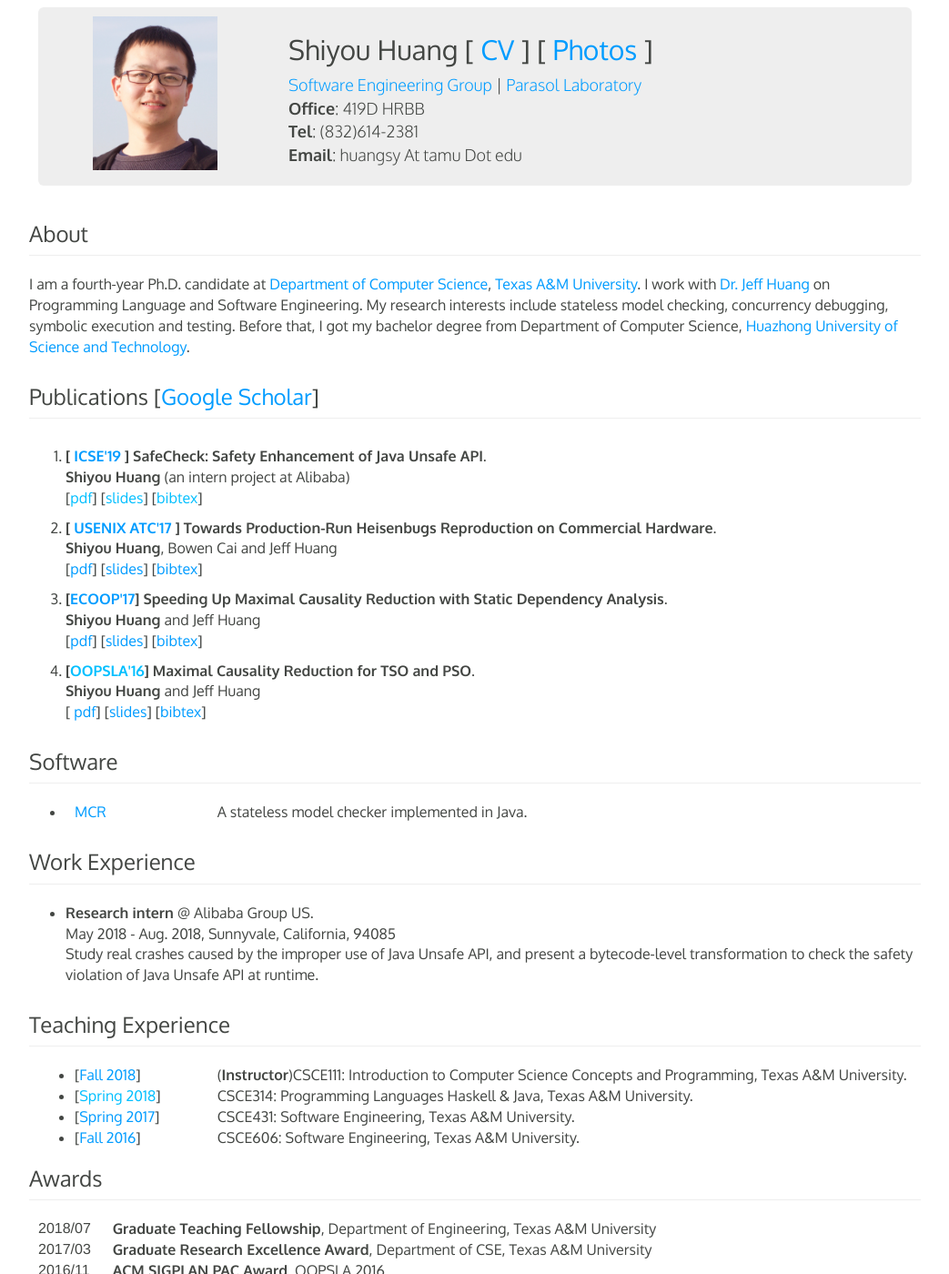
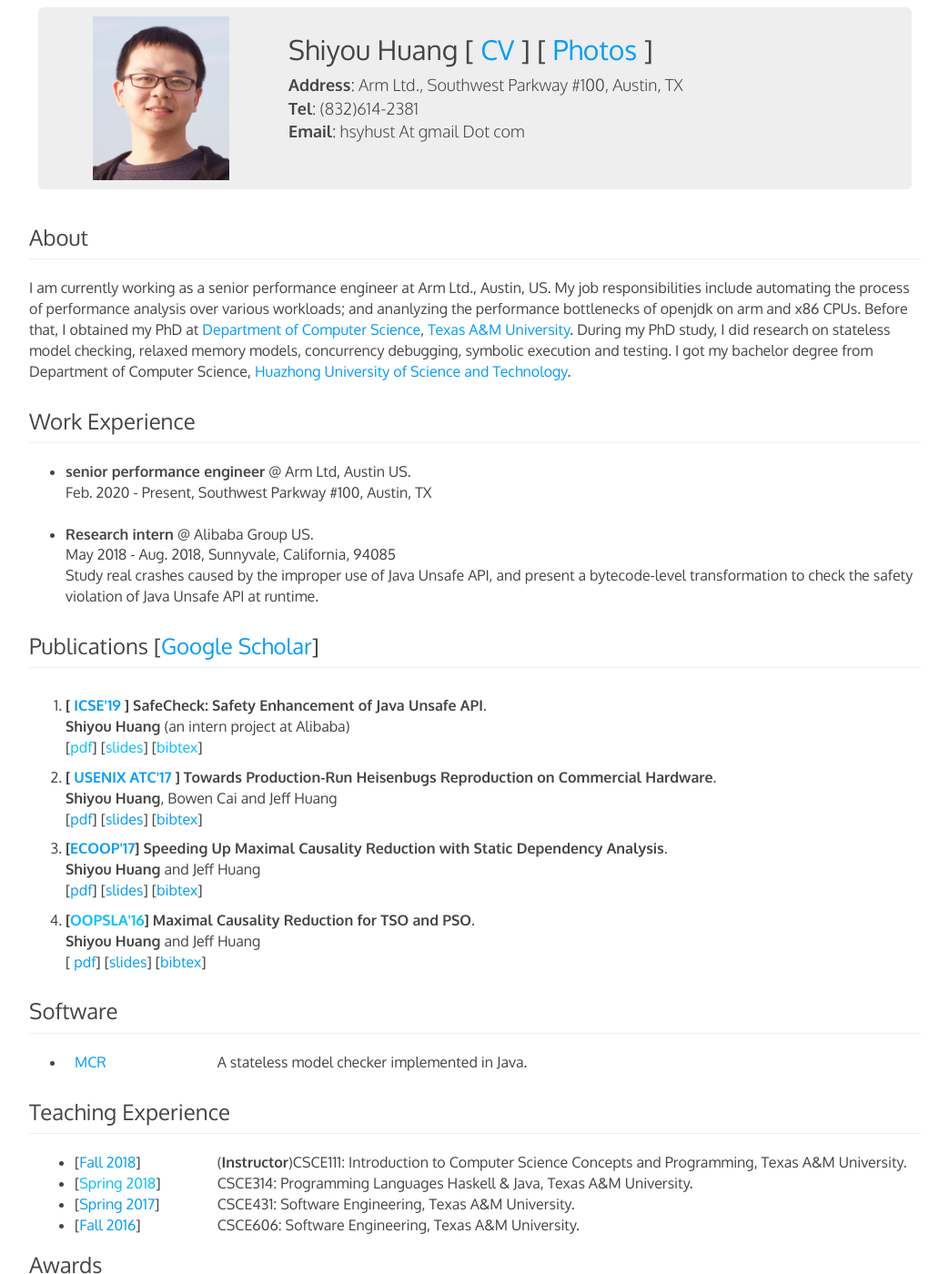
Before and after one commit to huangshiyou/huangshiyou.github.io, a Jekyll site: the page index.html, which Jekyll copies as it is, in a window 1280 px wide and 1400 px high. Shown: the whole window at 91% size, without its empty margins (118-1161 px from the left). Built offline with Jekyll 4.4.1, drawn with Linux system fonts in a browser that asks for light colours.

Commit message:
update bio

```diff
--- a/index.html
+++ b/index.html
@@ -37,7 +37,7 @@
                     <div class="row">
                         <div class="col-md-3">
                             <!-- <div class="thumbnail"> -->
-                                <img src="img/huang.jpg" alt="This was shot in California." width="70%">
+                                <img src="img/huang.jpg" alt="This was shot in California." width="150" height="180">
                             <!-- </div> -->
                         </div>
 
@@ -45,10 +45,10 @@
                             <h2>Shiyou Huang [ <a href="files/cv.pdf"> CV </a> ] [ <a href="https://huangsy.wixsite.com/travel"> Photos </a> ]</h2>
 
                             <p>
-                                <a href="https://parasol.tamu.edu/groups/huangroup/">Software Engineering Group </a> | <a href="https://parasol.tamu.edu/">Parasol Laboratory</a> <br>
-                                <strong>Office</strong>: 419D HRBB <br>
+                                <!-- <a href="https://parasol.tamu.edu/groups/huangroup/">Software Engineering Group </a> | <a href="https://parasol.tamu.edu/">Parasol Laboratory</a> <br> -->
+                                <strong>Address</strong>: Arm Ltd., Southwest Parkway #100, Austin, TX <br>
                                 <strong>Tel</strong>: (832)614-2381 <br>
-                                <strong>Email</strong>: huangsy At tamu Dot edu
+                                <strong>Email</strong>: hsyhust At gmail Dot com
                             </p>
                         </div>
                     </div>
@@ -60,7 +60,20 @@
         <div class="row">
             <h3> About </h3> <hr/>
 
-            <p>I am a fourth-year&nbsp;Ph.D.&nbsp;candidate at <a href="http://www.cs.tamu.edu/">Department of Computer Science</a>, <a href="http://www.tamu.edu/">Texas A&amp;M University</a>. I work with <a href="http://parasol.tamu.edu/~jeff/">Dr. Jeff Huang</a> on Programming Language and Software Engineering. My research interests include stateless model checking, concurrency debugging, symbolic execution and testing. Before that, I got my bachelor degree from Department of Computer Science, <a href="http://english.hust.edu.cn/">Huazhong University of Science and Technology</a>. </p>
+            <p>
+                I am currently working as a senior performance engineer at Arm Ltd., Austin, US.
+                My job responsibilities include automating the process of performance analysis over various workloads;
+                and ananlyzing the performance bottlenecks of openjdk on arm and x86 CPUs.
+                Before that,
+                I obtained my PhD at
+                <a href="http://www.cs.tamu.edu/">Department of Computer Science</a>,
+                <a href="http://www.tamu.edu/">Texas A&amp;M University</a>.
+                During my PhD study,
+                I did research on stateless model checking, relaxed memory models, concurrency debugging,
+                symbolic execution and testing.
+                I got my bachelor degree from Department of Computer Science,
+                <a href="http://english.hust.edu.cn/">Huazhong University of Science and Technology</a>.
+            </p>
         </div>
 
 <!--         <div class="row">
@@ -79,6 +92,24 @@
         </div>
  -->
 
+        <div class="row">
+            <h3>Work Experience</h3><hr/>
+            <div>
+                <ul>
+                    <li>
+                        <b>senior performance engineer</b> @ Arm Ltd, Austin US. <br/>
+                        Feb. 2020 - Present, Southwest Parkway #100, Austin, TX <br/>
+
+                    </li>
+                    <br>
+                    <li>
+                        <b>Research intern</b> @ Alibaba Group US. <br/>
+                        May 2018 - Aug. 2018, Sunnyvale, California, 94085 <br/>
+                        Study real crashes caused by the improper use of Java Unsafe API, and present a bytecode-level transformation to check the safety violation of Java Unsafe API at runtime.
+                    </li>
+                </ul>
+            </div>
+        </div>
 
         <div class="row">
             <h3>
@@ -142,18 +173,7 @@
             </div>
         </div>
 
-        <div class="row">
-            <h3>Work Experience</h3><hr/>
-            <div>
-                <ul>
-                    <li>
-                        <b>Research intern</b> @ Alibaba Group US. <br/>
-                        May 2018 - Aug. 2018, Sunnyvale, California, 94085 <br/>
-                        Study real crashes caused by the improper use of Java Unsafe API, and present a bytecode-level transformation to check the safety violation of Java Unsafe API at runtime.
-                    </li>
-                </ul>
-            </div>
-        </div>
+
 
         <div class="row">
             <h3>Teaching Experience</h3> <hr />
```
